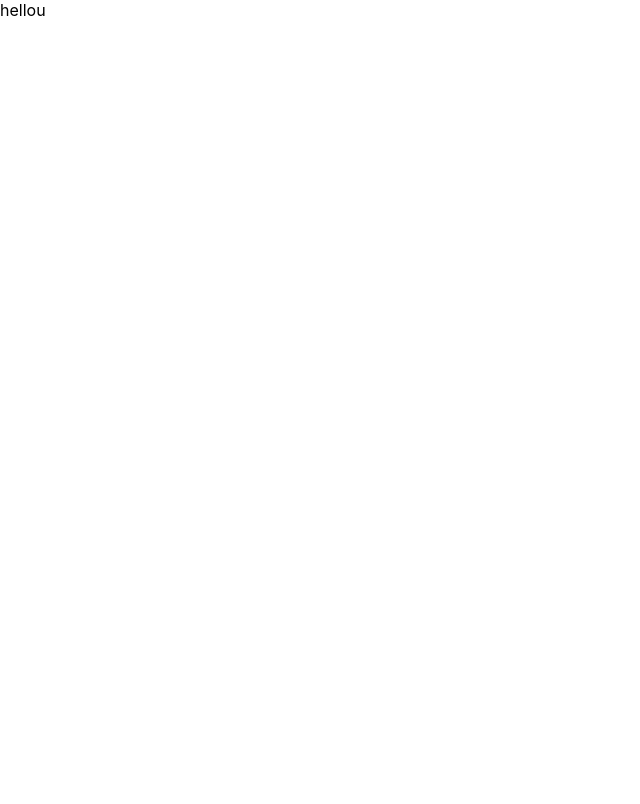
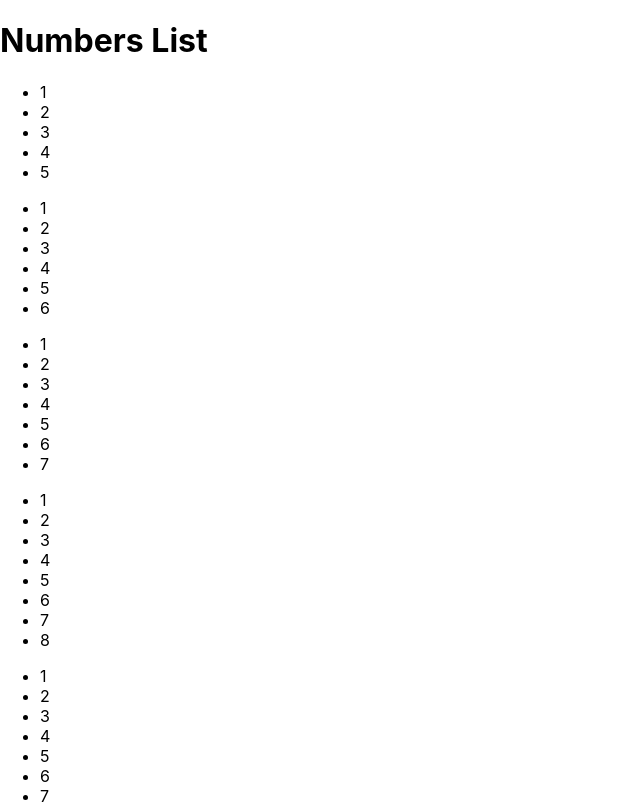
Before and after one commit to sourinsarkar/learn-react, a React (Create React App) app: page / in a window 1280 px wide. Shown: the top 804 px of the page, without its empty margins (0-640 px from the left). Built offline with nearby package versions, Linux system fonts and the light colour scheme.

Commit message:
Just some minor commits

```diff
--- a/src/App.js
+++ b/src/App.js
@@ -1,19 +1,19 @@
-// import Fskills from './components/Fskills'
-// import Numbers from './components/Numbers'
+import Fskills from './components/Fskills'
+import Numbers from './components/Numbers'
 
-// function App() {
-//     return (
-//     <div>
-//         <h1>Numbers List</h1>
-//         <Numbers numbers = {[1,2,3,4,5]} />
-//         <Numbers numbers = {[1,2,3,4,5,6]} />
-//         <Numbers numbers = {[1,2,3,4,5,6,7]} />
-//         <Numbers numbers = {[1,2,3,4,5,6,7,8]} />
-//         <Numbers numbers = {[1,2,3,4,5,6,7,8,9]} />
+function App() {
+    return (
+    <div>
+        <h1>Numbers List</h1>
+        <Numbers numbers = {[1,2,3,4,5]} />
+        <Numbers numbers = {[1,2,3,4,5,6]} />
+        <Numbers numbers = {[1,2,3,4,5,6,7]} />
+        <Numbers numbers = {[1,2,3,4,5,6,7,8]} />
+        <Numbers numbers = {[1,2,3,4,5,6,7,8,9]} />
 
-//         <Fskills />
-//     </div>
-//     )
-// }
+        <Fskills />
+    </div>
+    )
+}
 
-// export default App
+export default App
--- a/src/App1.js
+++ b/src/App1.js
@@ -1,10 +1,10 @@
-// import Places from './components/Places.'
+import Fplaces from './components/Places.'
 
 
 function App1() {
-    return <>
-    hellou
-    </>
+    return <div>
+        <Fplaces />
+    </div>
 }
 
 export default App1
--- a/src/index.js
+++ b/src/index.js
@@ -1,15 +1,13 @@
 import React from 'react';
 import ReactDOM from 'react-dom/client';
 import './index.css';
-// import App from './App';
-import App1 from './App1';
+import App from './App';
 import reportWebVitals from './reportWebVitals';
 
 const root = ReactDOM.createRoot(document.getElementById('root'));
 root.render(
   <React.StrictMode>
-    {/* <App /> */}
-    <App1 />
+    <App />
   </React.StrictMode>
 );
 
```
Also changed, not shown: src/components/Fplaces.js (+21 -1 lines), src/components/Places.js (deleted, +0 -7 lines).
